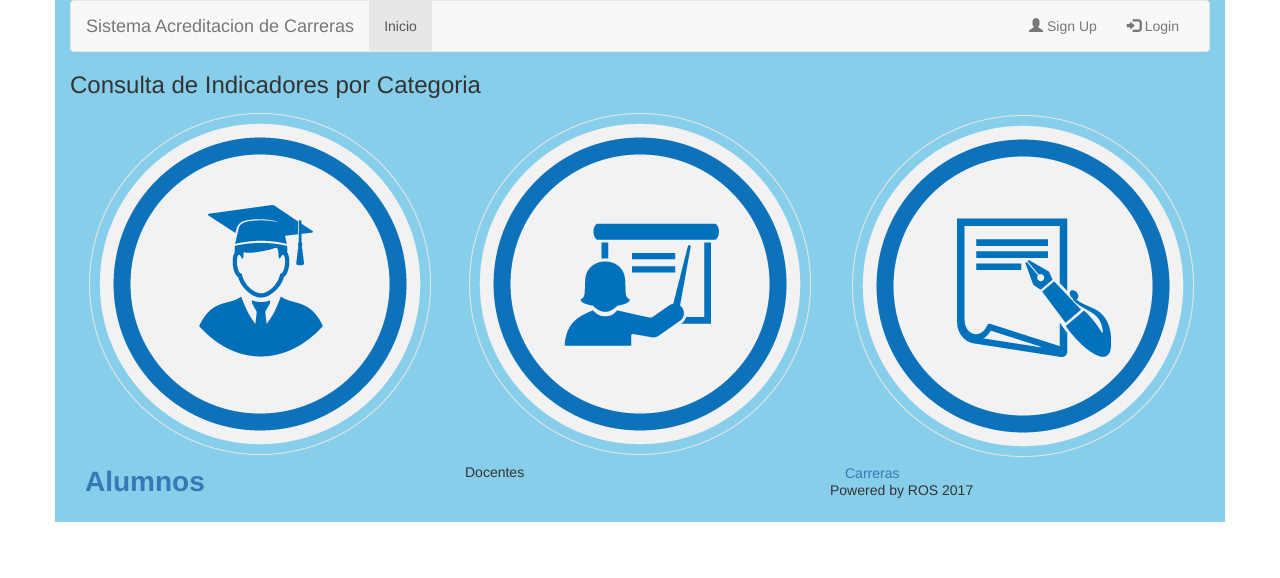
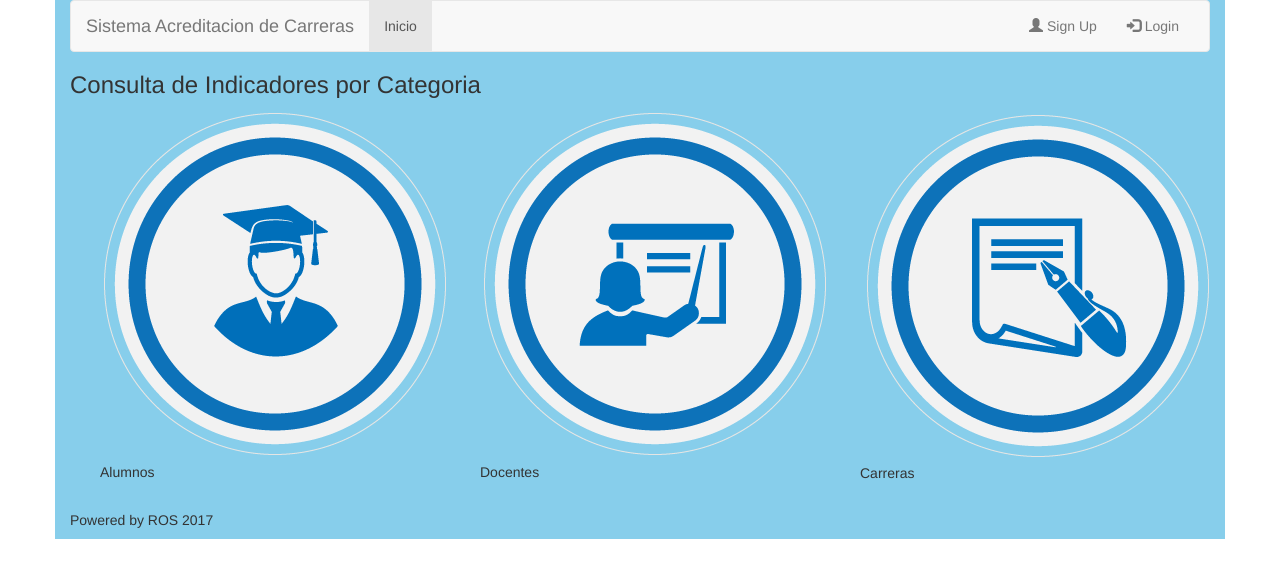
Before and after one commit to cristianFSQ/Sistema_Acreditaciones_Carreras, a PHP site: page / in a window 1280 px wide. Shown: the top 578 px of the page. Run offline with PHP 8.4, Linux system fonts and the light colour scheme; some libraries are stand-ins or nearby versions.

```diff
--- a/index.php
+++ b/index.php
@@ -37,18 +37,19 @@ and open the template in the editor.
             <div>
                 <h3>Consulta de Indicadores por Categoria</h3>
             </div>
-            <div class="col-lg-4" >
-                <a href="#"><img src="public/img/icon-estudiantes.png" alt=""/>
-                <p id="alumnos">Alumnos</p></a>
-            </div>
-            <div class="col-lg-4" >
-                <a href="Docentes.php" id="docentes"><img src="public/img/icon-docente.png" alt=""/></a>
-                <p>Docentes</p>
-            </div>
-            <div class="col-lg-4" >
-                <a href="#" id="carreras">
-                <img src="public/img/icono-carrera.png" alt=""/>
-                Carreras</a>
+            <div class="container">
+                <div class="col-lg-4">
+                    <a href="#"><img src="public/img/icon-estudiantes.png" alt=""/></a>
+                    <p>Alumnos</p>
+                </div>
+                <div class="col-lg-4">
+                    <a href="Docentes.php" id="docentes"><img src="public/img/icon-docente.png" alt=""/></a>
+                    <p>Docentes</p>
+                </div>
+                <div class="col-lg-4">
+                    <a href="#"><img src="public/img/icono-carrera.png" alt=""/></a>
+                    <p>Carreras</p>
+                </div>
             </div>
             <footer><h5>Powered by ROS 2017</h5></footer>
         </div>
```
